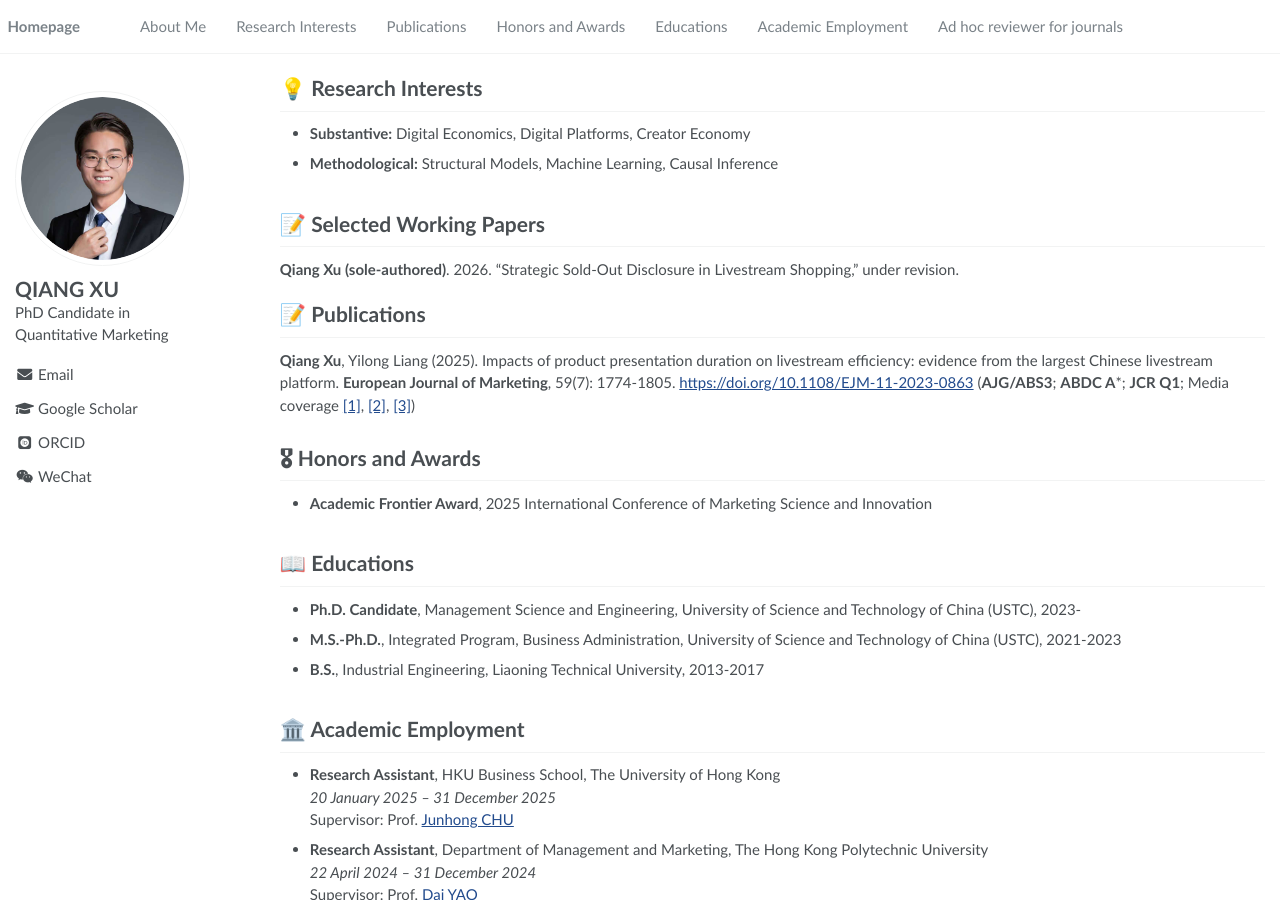
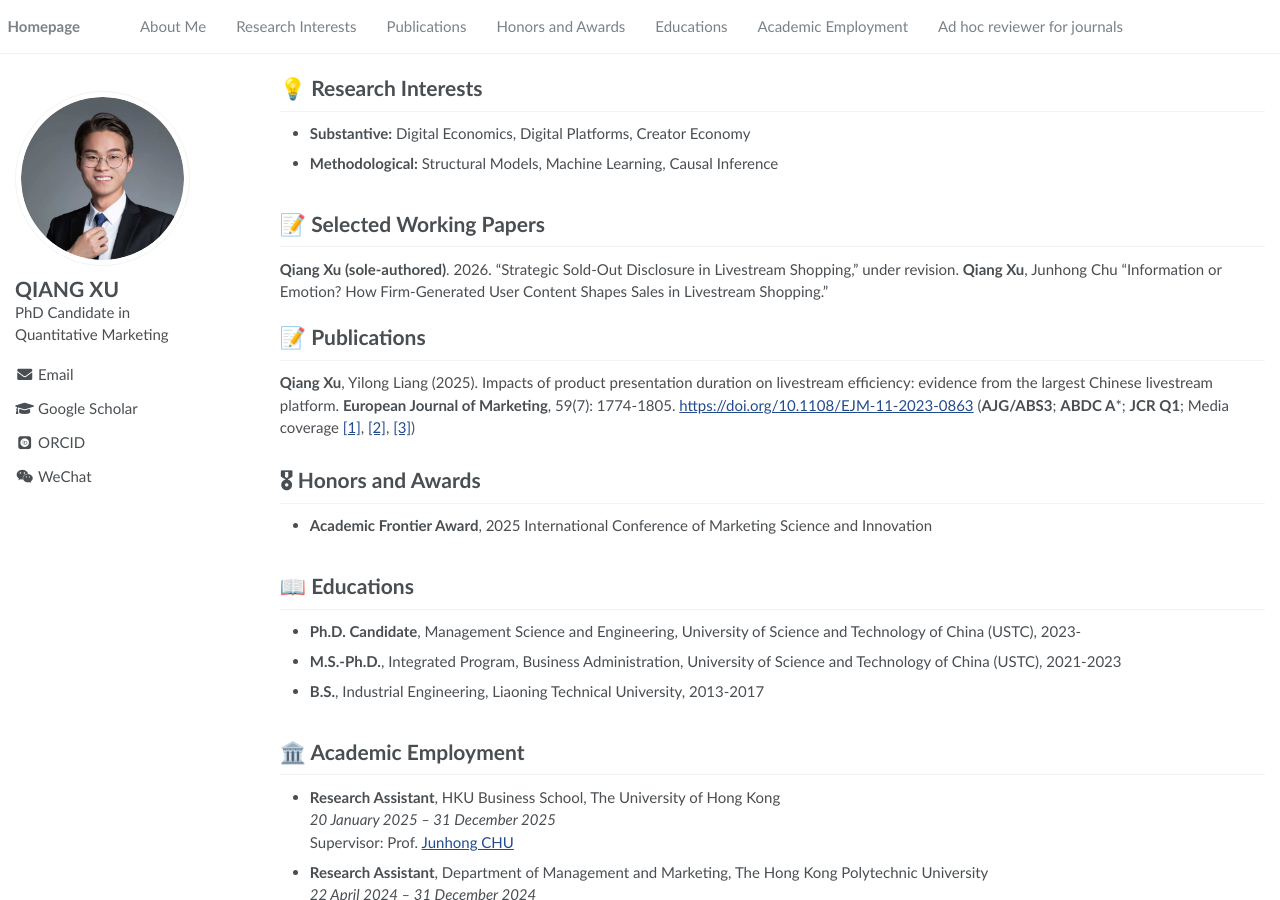
Before and after one commit to xuqiang/xuqiang.github.io, a Jekyll site: the page built from _pages/about.md, in a window 1280 px wide and 900 px high, scrolled down 318 px. Built offline with Jekyll 4.4.1, drawn with Linux system fonts in a browser that asks for light colours; some web fonts are replaced.

Commit message:
Update about.md

```diff
--- a/_pages/about.md
+++ b/_pages/about.md
@@ -43,6 +43,7 @@
 
 # 📝 Selected Working Papers
 **Qiang Xu (sole-authored)**. 2026. "Strategic Sold-Out Disclosure in Livestream Shopping," under revision.
+**Qiang Xu**, Junhong Chu “Information or Emotion? How Firm-Generated User Content Shapes Sales in Livestream Shopping.”
 
 # 📝 Publications
 **Qiang Xu**, Yilong Liang (2025). Impacts of product presentation duration on livestream efficiency: evidence from the largest Chinese livestream platform. **European Journal of Marketing**, 59(7): 1774-1805. [https://doi.org/10.1108/EJM-11-2023-0863](https://doi.org/10.1108/EJM-11-2023-0863) (**AJG/ABS3**; **ABDC A***; **JCR Q1**; Media coverage [[1]](https://mp.weixin.qq.com/s/NhP_8jsa5BseeM_-qpP9kw), [[2]](https://mp.weixin.qq.com/s/7YSBkoparxdSQB2AKeBgqQ), [[3]](https://mp.weixin.qq.com/s/QRsyqvs8iSof-M8nwEfRxQ))
```
